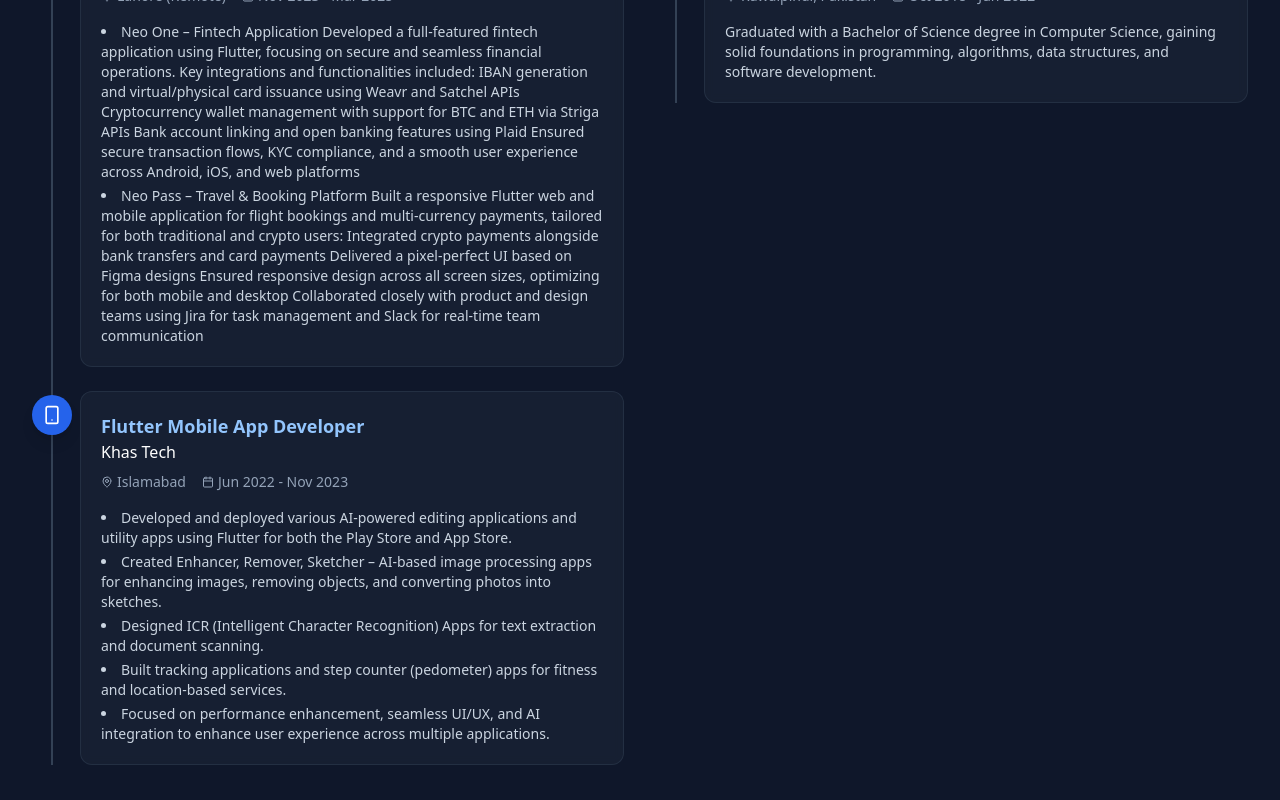
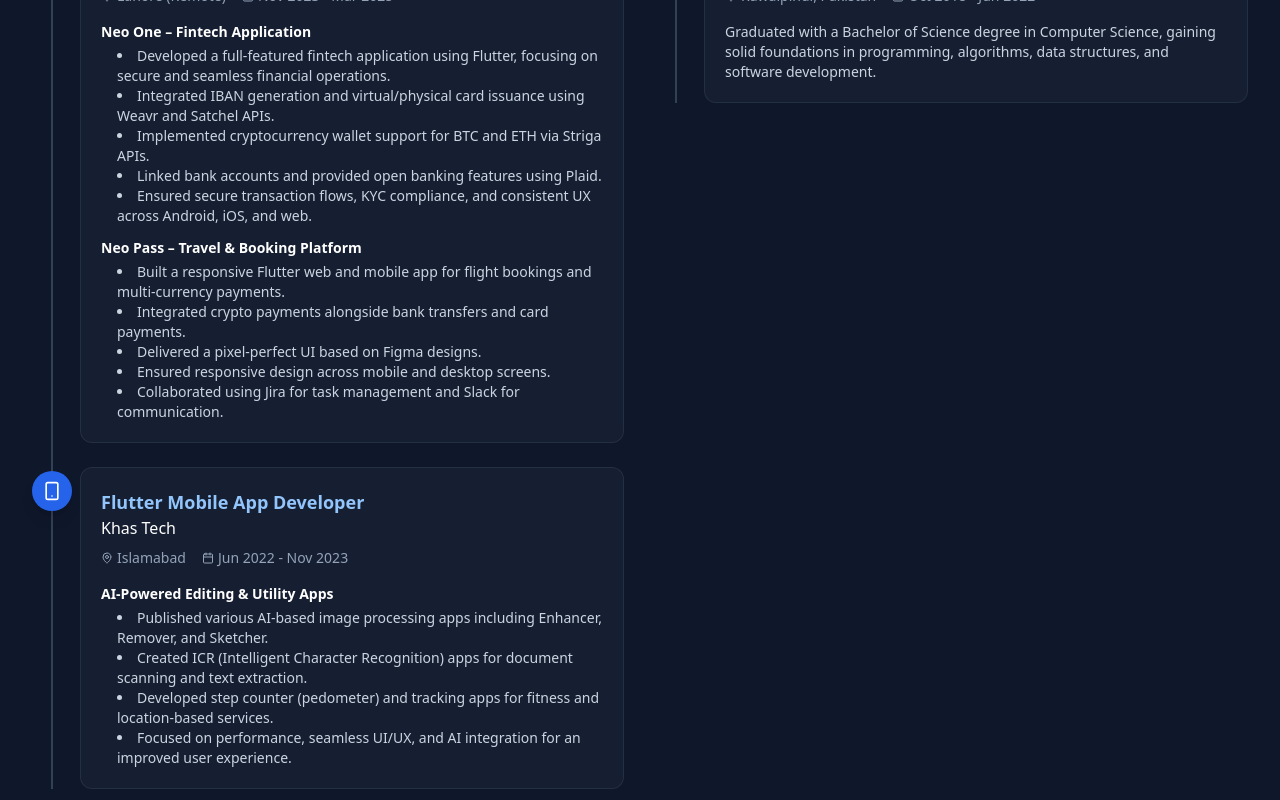
Before and after one commit to syedmubashiralii/syed-mubashir-ali, a React (Vite) app: page / in a window 1280 px wide. Shown: the part 2380-3180 px from the top of the page. Built offline with nearby package versions, Linux system fonts and the light colour scheme.

Commit message:
update experinnce tsx file for better visuals

```diff
--- a/src/components/Experience.tsx
+++ b/src/components/Experience.tsx
@@ -1,5 +1,12 @@
-
-import { Briefcase, Calendar, MapPin, GraduationCap, CreditCard, Smartphone, Code } from "lucide-react";
+import {
+  Briefcase,
+  Calendar,
+  MapPin,
+  GraduationCap,
+  CreditCard,
+  Smartphone,
+  Code,
+} from "lucide-react";
 
 const Experience = () => {
   const experiences = [
@@ -9,9 +16,27 @@ const Experience = () => {
       location: "Lahore (Remote)",
       period: "Nov 2023 - Mar 2025",
       description: [
-        "Neo One – Fintech Application\nDeveloped a full-featured fintech application using Flutter, focusing on secure and seamless financial operations. Key integrations and functionalities included:\nIBAN generation and virtual/physical card issuance using Weavr and Satchel APIs\nCryptocurrency wallet management with support for BTC and ETH via Striga APIs\nBank account linking and open banking features using Plaid\nEnsured secure transaction flows, KYC compliance, and a smooth user experience across Android, iOS, and web platforms",
-        "Neo Pass – Travel & Booking Platform\nBuilt a responsive Flutter web and mobile application for flight bookings and multi-currency payments, tailored for both traditional and crypto users:\nIntegrated crypto payments alongside bank transfers and card payments\nDelivered a pixel-perfect UI based on Figma designs\nEnsured responsive design across all screen sizes, optimizing for both mobile and desktop\nCollaborated closely with product and design teams using Jira for task management and Slack for real-time team communication"
-      ]
+        {
+          title: "Neo One – Fintech Application",
+          details: [
+            "Developed a full-featured fintech application using Flutter, focusing on secure and seamless financial operations.",
+            "Integrated IBAN generation and virtual/physical card issuance using Weavr and Satchel APIs.",
+            "Implemented cryptocurrency wallet support for BTC and ETH via Striga APIs.",
+            "Linked bank accounts and provided open banking features using Plaid.",
+            "Ensured secure transaction flows, KYC compliance, and consistent UX across Android, iOS, and web.",
+          ],
+        },
+        {
+          title: "Neo Pass – Travel & Booking Platform",
+          details: [
+            "Built a responsive Flutter web and mobile app for flight bookings and multi-currency payments.",
+            "Integrated crypto payments alongside bank transfers and card payments.",
+            "Delivered a pixel-perfect UI based on Figma designs.",
+            "Ensured responsive design across mobile and desktop screens.",
+            "Collaborated using Jira for task management and Slack for communication.",
+          ],
+        },
+      ],
     },
     {
       title: "Flutter Mobile App Developer",
@@ -19,12 +44,16 @@ const Experience = () => {
       location: "Islamabad",
       period: "Jun 2022 - Nov 2023",
       description: [
-        "Developed and deployed various AI-powered editing applications and utility apps using Flutter for both the Play Store and App Store.",
-        "Created Enhancer, Remover, Sketcher – AI-based image processing apps for enhancing images, removing objects, and converting photos into sketches.",
-        "Designed ICR (Intelligent Character Recognition) Apps for text extraction and document scanning.",
-        "Built tracking applications and step counter (pedometer) apps for fitness and location-based services.",
-        "Focused on performance enhancement, seamless UI/UX, and AI integration to enhance user experience across multiple applications."
-      ]
+        {
+          title: "AI-Powered Editing & Utility Apps",
+          details: [
+            "Published various AI-based image processing apps including Enhancer, Remover, and Sketcher.",
+            "Created ICR (Intelligent Character Recognition) apps for document scanning and text extraction.",
+            "Developed step counter (pedometer) and tracking apps for fitness and location-based services.",
+            "Focused on performance, seamless UI/UX, and AI integration for an improved user experience.",
+          ],
+        },
+      ],
     },
   ];
 
@@ -34,22 +63,27 @@ const Experience = () => {
       institution: "BIIT (Barani Institute of Information Technology)",
       location: "Rawalpindi, Pakistan",
       period: "Oct 2018 - Jun 2022",
-      description: "Graduated with a Bachelor of Science degree in Computer Science, gaining solid foundations in programming, algorithms, data structures, and software development."
-    }
+      description:
+        "Graduated with a Bachelor of Science degree in Computer Science, gaining solid foundations in programming, algorithms, data structures, and software development.",
+    },
   ];
 
   return (
     <section id="experience" className="py-16 bg-slate-900 text-white">
       <div className="container">
         <div className="text-center mb-12">
-          <h2 className="text-3xl md:text-4xl font-bold mb-3">Experience & Education</h2>
+          <h2 className="text-3xl md:text-4xl font-bold mb-3">
+            Experience & Education
+          </h2>
           <div className="w-16 h-1 bg-blue-500 mx-auto mb-4"></div>
           <p className="text-slate-300 max-w-2xl mx-auto">
-            My professional journey and academic background that have shaped my expertise and knowledge.
+            My professional journey and academic background that have shaped my
+            expertise and knowledge.
           </p>
         </div>
 
         <div className="grid grid-cols-1 lg:grid-cols-2 gap-8">
+          {/* Work Experience */}
           <div>
             <h3 className="text-2xl font-bold mb-6 flex items-center">
               <Briefcase className="mr-3 text-blue-500" />
@@ -70,8 +104,12 @@ const Experience = () => {
                   </div>
 
                   <div className="bg-slate-800/50 backdrop-blur-sm p-5 rounded-xl hover:bg-slate-800/80 transition-all duration-300 hover:scale-[1.02] border border-slate-700/50">
-                    <h4 className="text-lg font-semibold text-blue-300">{exp.title}</h4>
-                    <h5 className="text-base font-medium mb-2">{exp.company}</h5>
+                    <h4 className="text-lg font-semibold text-blue-300">
+                      {exp.title}
+                    </h4>
+                    <h5 className="text-base font-medium mb-2">
+                      {exp.company}
+                    </h5>
 
                     <div className="flex flex-wrap text-sm text-slate-400 mb-3">
                       <div className="flex items-center mr-4 mb-1">
@@ -84,17 +122,30 @@ const Experience = () => {
                       </div>
                     </div>
 
-                    <ul className="list-disc list-inside space-y-1 text-sm text-slate-300">
-                      {exp.description.map((item, i) => (
-                        <li key={i} className="hover:text-white transition-colors duration-200">{item}</li>
+                    <div className="space-y-3 text-sm text-slate-300">
+                      {exp.description.map((section, i) => (
+                        <div key={i}>
+                          <strong className="text-white">{section.title}</strong>
+                          <ul className="list-disc list-inside mt-1 ml-4">
+                            {section.details.map((point, j) => (
+                              <li
+                                key={j}
+                                className="hover:text-white transition-colors duration-200"
+                              >
+                                {point}
+                              </li>
+                            ))}
+                          </ul>
+                        </div>
                       ))}
-                    </ul>
+                    </div>
                   </div>
                 </div>
               ))}
             </div>
           </div>
 
+          {/* Education */}
           <div>
             <h3 className="text-2xl font-bold mb-6 flex items-center">
               <GraduationCap className="mr-3 text-blue-500" />
@@ -109,8 +160,12 @@ const Experience = () => {
                   </div>
 
                   <div className="bg-slate-800/50 backdrop-blur-sm p-5 rounded-xl hover:bg-slate-800/80 transition-all duration-300 hover:scale-[1.02] border border-slate-700/50">
-                    <h4 className="text-lg font-semibold text-blue-300">{edu.degree}</h4>
-                    <h5 className="text-base font-medium mb-2">{edu.institution}</h5>
+                    <h4 className="text-lg font-semibold text-blue-300">
+                      {edu.degree}
+                    </h4>
+                    <h5 className="text-base font-medium mb-2">
+                      {edu.institution}
+                    </h5>
 
                     <div className="flex flex-wrap text-sm text-slate-400 mb-3">
                       <div className="flex items-center mr-4 mb-1">
@@ -123,7 +178,9 @@ const Experience = () => {
                       </div>
                     </div>
 
-                    <p className="text-sm text-slate-300 hover:text-white transition-colors duration-200">{edu.description}</p>
+                    <p className="text-sm text-slate-300 hover:text-white transition-colors duration-200">
+                      {edu.description}
+                    </p>
                   </div>
                 </div>
               ))}
```
